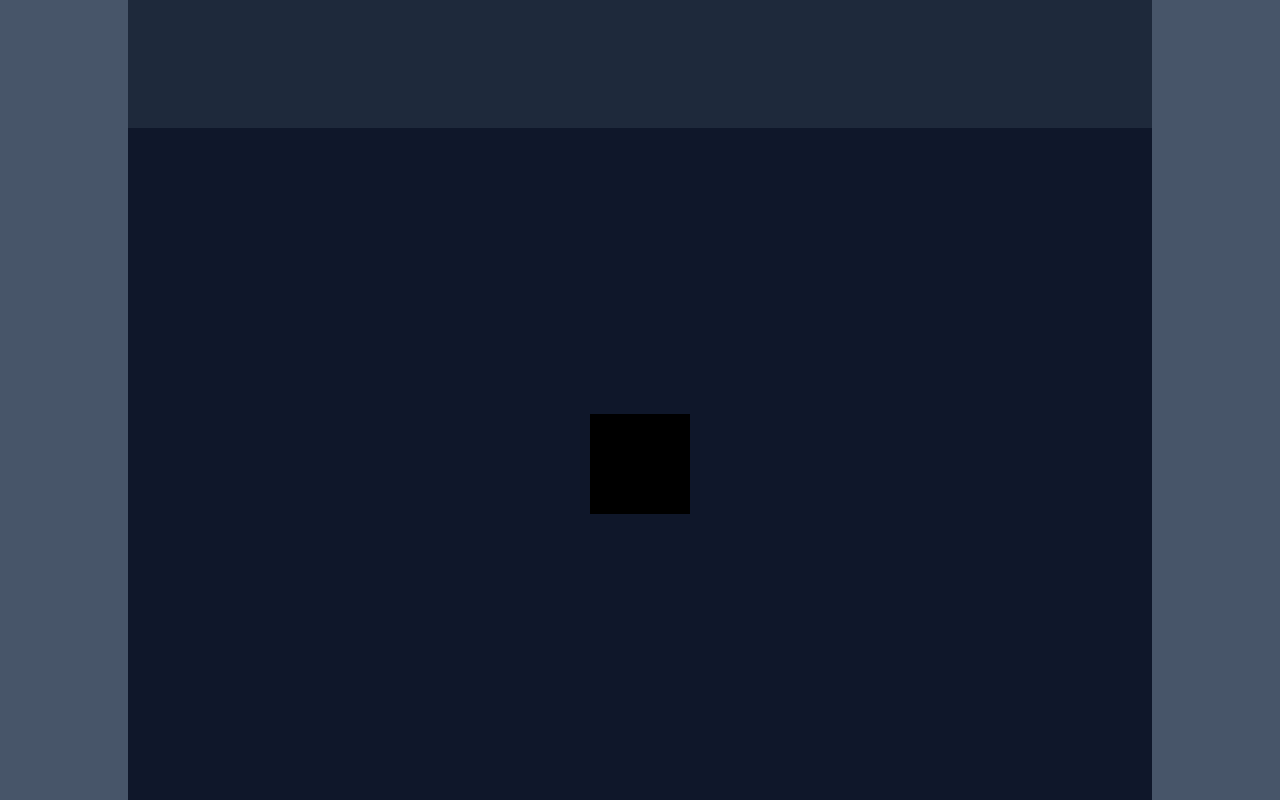
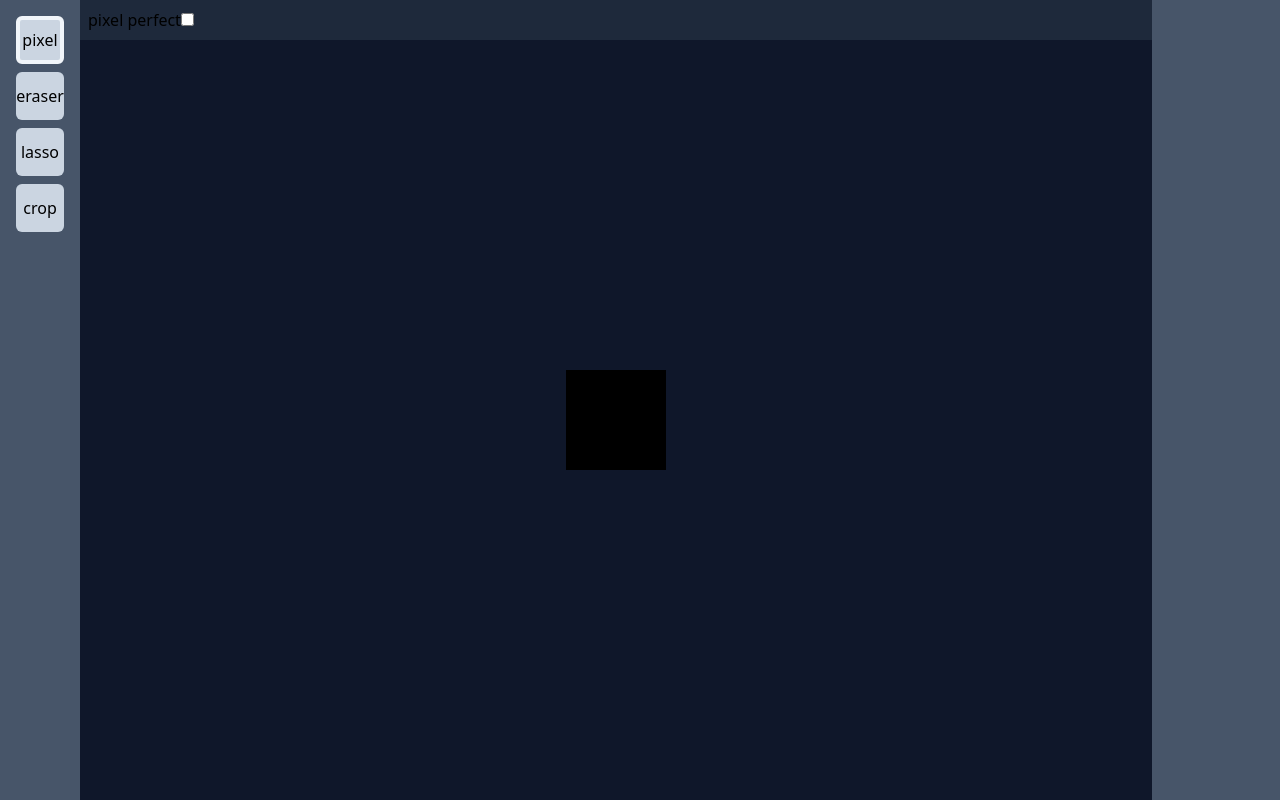
Before and after one commit to FadedBronze/Pixili, a React (Vite) app: page / in a window 1280 px wide. Built offline with nearby package versions, Linux system fonts and the light colour scheme.

Commit message:
created UI system and made boolean viewer inputs

```diff
--- a/src/App.tsx
+++ b/src/App.tsx
@@ -1,14 +1,19 @@
-import {
-  MouseEvent,
-  MouseEventHandler,
-  useEffect,
-  useRef,
-  useState,
-} from "react";
+import { MouseEvent, useEffect, useRef, useState } from "react";
 
 type Vector2 = {
   x: number;
   y: number;
+};
+
+type BrushStateProperty = {
+  showInViewer: boolean;
+  name: string;
+  value: number | string | boolean;
+};
+
+type BrushState = {
+  brushName: string;
+  state: BrushStateProperty[];
 };
 
 function App() {
@@ -21,11 +26,36 @@ function App() {
 
   const [currentLayer, setCurrentLayer] = useState("layer 1");
 
+  const [brush, setBrush] = useState("pixel");
+
+  const [brushState, setBrushState] = useState<BrushState[]>([
+    {
+      brushName: "pixel",
+      state: [
+        {
+          showInViewer: true,
+          name: "pixel perfect",
+          value: false,
+        },
+      ],
+    },
+  ]);
+
+  const currentBrushState = brushState.find(
+    ({ brushName }) => brushName === brush
+  );
+
   return (
     <div className="App flex w-full h-screen">
-      <div className="w-32 bg-slate-600"></div>
+      <div className="w-fit bg-slate-600 flex">
+        <Brushes brush={brush} setBrush={setBrush}></Brushes>
+      </div>
       <div className="grow bg-slate-900 flex flex-col">
-        <div className="w-full h-32 bg-slate-800"></div>
+        <div className="w-full h-fit bg-slate-800">
+          {currentBrushState && (
+            <PropertyViewer brushState={currentBrushState}></PropertyViewer>
+          )}
+        </div>
         <PixelCanvas
           pixelSize={pixelSize}
           zoom={zoom}
@@ -35,6 +65,66 @@ function App() {
       </div>
       <div className="w-32 bg-slate-600"></div>
     </div>
+  );
+}
+
+function PropertyViewer(props: { brushState: BrushState }) {
+  return (
+    <div className="p-2">
+      {props.brushState.state.map((brushProperty) => (
+        <BrushProperty brushProperty={brushProperty} key={brushProperty.name} />
+      ))}
+    </div>
+  );
+}
+
+function BrushProperty(props: { brushProperty: BrushStateProperty }) {
+  const { brushProperty } = props;
+  const { name, showInViewer, value } = brushProperty;
+
+  return (
+    <>
+      {typeof value == "boolean" && (
+        <div>
+          {name}
+          <input type="checkbox"></input>
+        </div>
+      )}
+    </>
+  );
+}
+
+function Brushes(props: {
+  brush: string;
+  setBrush: (newBrush: string) => void;
+}) {
+  const select = (name: string) => props.setBrush(name);
+  const selected = (name: string) => props.brush === name;
+
+  return (
+    <div className="p-4 flex flex-wrap grow w-full gap-2 justify-top flex-col align-center">
+      <Brush name="pixel" select={select} selected={selected}></Brush>
+      <Brush name="eraser" select={select} selected={selected}></Brush>
+      <Brush name="lasso" select={select} selected={selected}></Brush>
+      <Brush name="crop" select={select} selected={selected}></Brush>
+    </div>
+  );
+}
+
+function Brush(props: {
+  selected: (name: string) => boolean;
+  select: (name: string) => void;
+  name: string;
+}) {
+  return (
+    <button
+      onClick={() => props.select(props.name)}
+      className={`bg-slate-300 rounded-md flex justify-center items-center w-12 h-12 ${
+        props.selected(props.name) ? "border-4 border-slate-100" : ""
+      }`}
+    >
+      {props.name}
+    </button>
   );
 }
 
```
